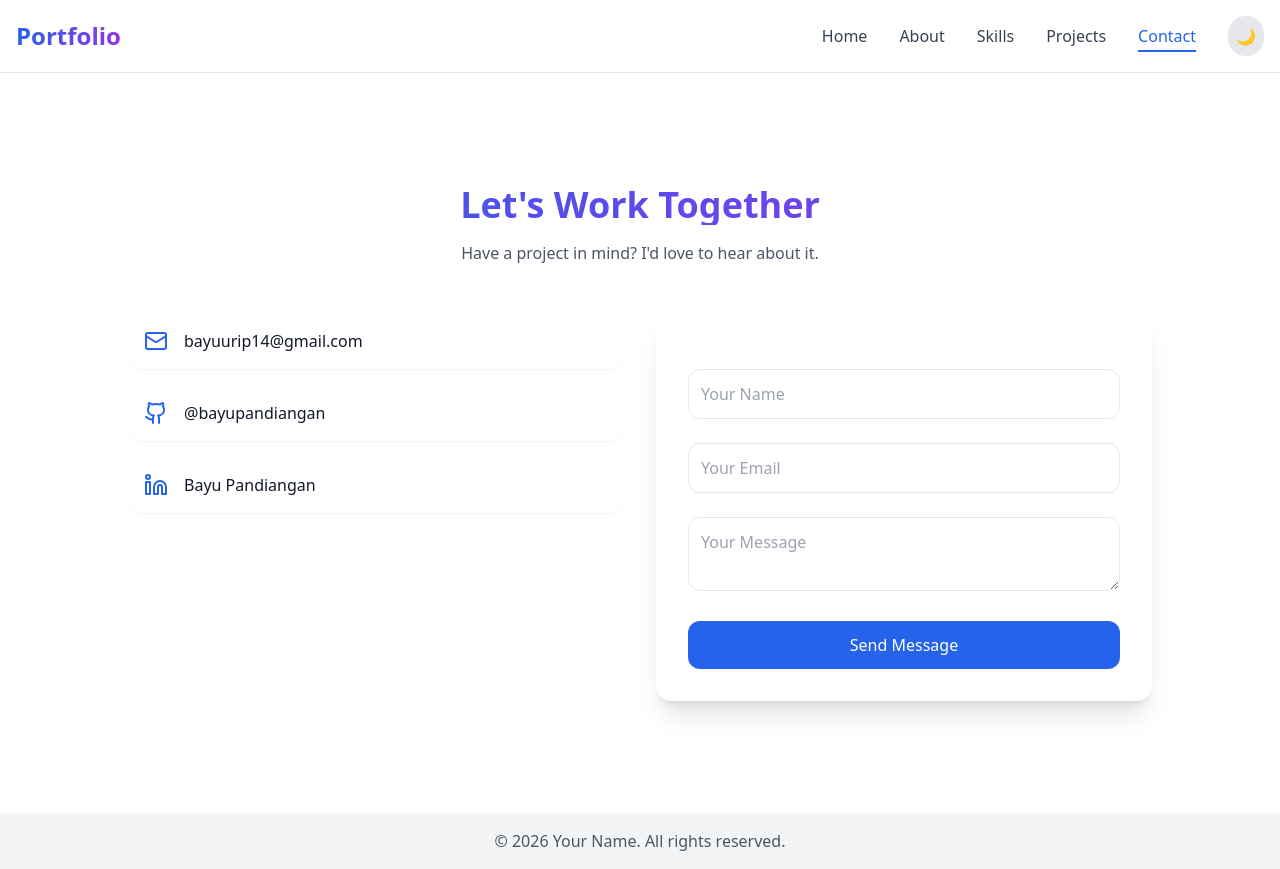
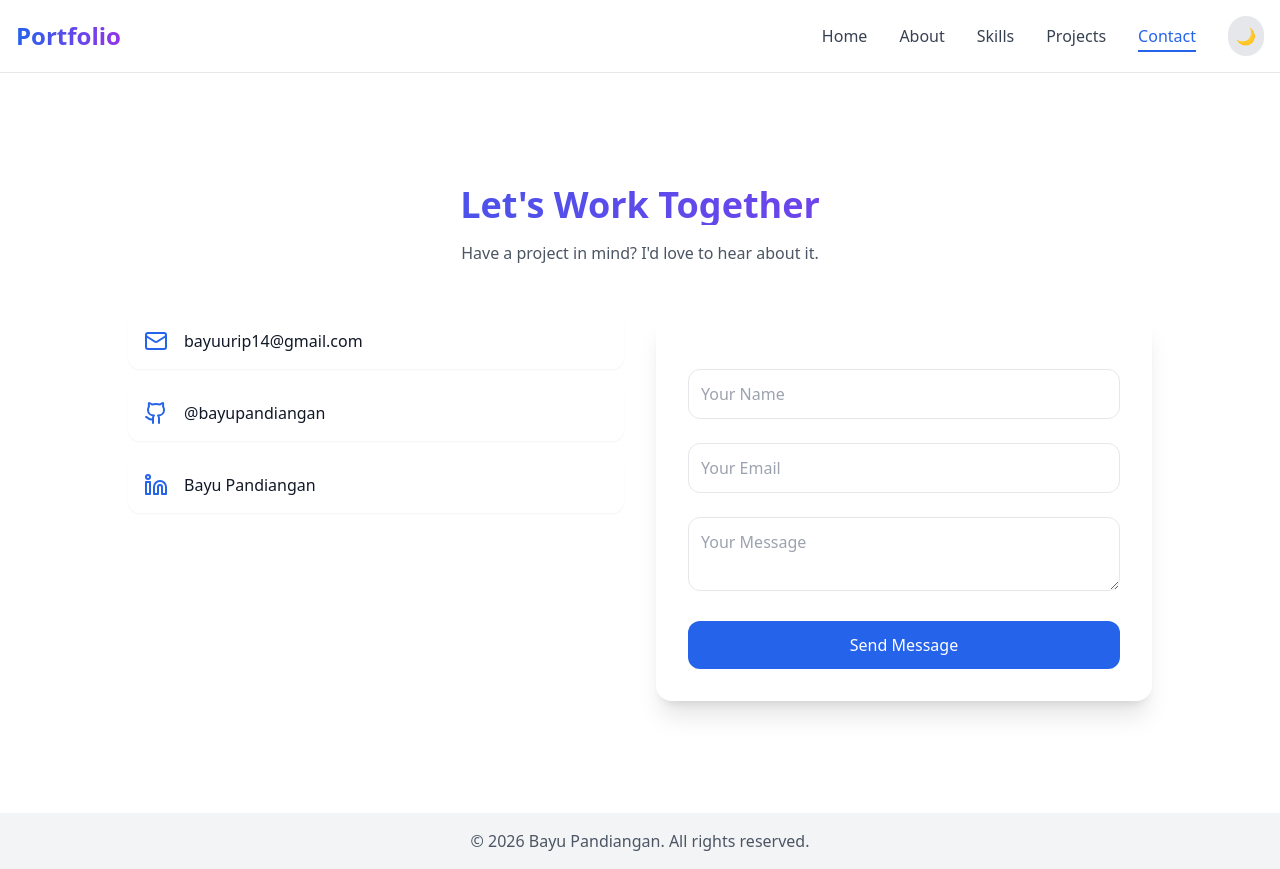
Before and after one commit to bayupandiangan/Portfolio-vite, a React (Vite) app: page /contact in a window 1280 px wide. Built offline with nearby package versions, Linux system fonts and the light colour scheme.

Commit message:
update footer

```diff
--- a/src/components/Footer.jsx
+++ b/src/components/Footer.jsx
@@ -1,7 +1,7 @@
 const Footer = () => {
   return (
     <footer className="bg-gray-100 dark:bg-gray-800 py-4 text-center text-gray-600 dark:text-gray-300">
-      <p>© {new Date().getFullYear()} Your Name. All rights reserved.</p>
+      <p>© {new Date().getFullYear()} Bayu Pandiangan. All rights reserved.</p>
     </footer>
   )
 }
--- a/src/pages/Contact.jsx
+++ b/src/pages/Contact.jsx
@@ -26,7 +26,7 @@
         }).toString(),
       })
 
-      alert('✅ Message sent successfully!')
+      alert(' Message sent successfully!')
 
       setFormData({
         name: '',
@@ -34,7 +34,7 @@
         message: '',
       })
     } catch (error) {
-      alert('❌ Failed to send message')
+      alert(' Failed to send message')
     }
   }
 
```
